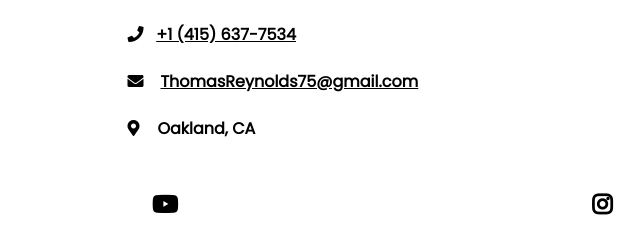
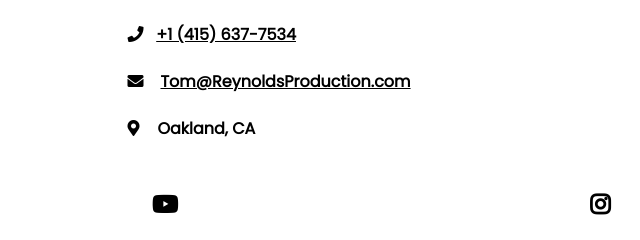
Before and after one commit to ReynoldsProductions/ReynoldsProductions.github.io, a plain HTML site: page index.html in a window 1280 px wide. Shown: the part 4055-4295 px from the top of the page, 0-640 px from the left. Drawn offline with nearby package versions, Linux system fonts and the light colour scheme.

Commit message:
Update index.html

```diff
--- a/index.html
+++ b/index.html
@@ -123,7 +123,7 @@
                                 </tr>
                                 <tr>
                                     <td><i class="fas fa-envelope"></i>&nbsp;&nbsp;&nbsp;
-                                        <a href="mailto:thomasreynolds75@gmail.com">ThomasReynolds75@gmail.com</a>
+                                        <a href="mailto:tom@reynoldsproduction.com">Tom@ReynoldsProduction.com</a>
                                     </td>
                                 </tr>
                                 <tr>
```
